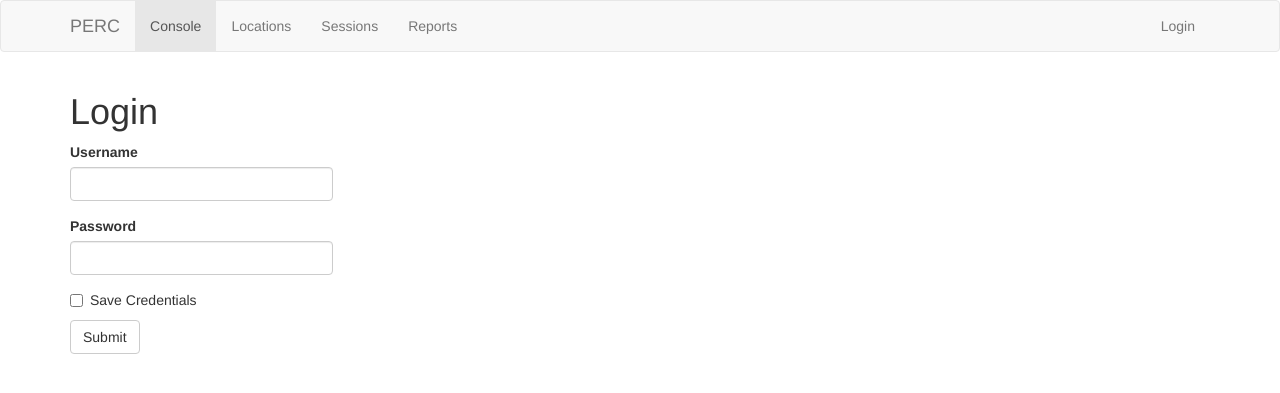
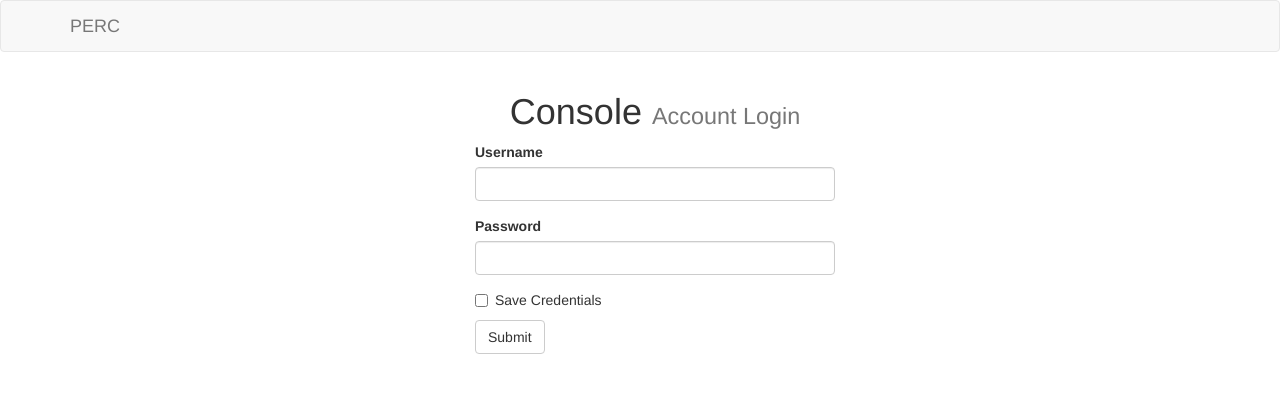
Before and after one commit to jaylaw/PERC, a Flask app: page /login in a window 1280 px wide. Shown: the top 393 px of the page. Run offline with Flask 2, Linux system fonts and the light colour scheme; some libraries are stand-ins or nearby versions.

Commit message:
modified:   app/templates/login.html   - update style modified:   app/templates/index.html   - remove uneccessary login link from "page_content" block

```diff
--- a/app/templates/index.html
+++ b/app/templates/index.html
@@ -13,7 +13,6 @@
 	<p>Logged in since {{ moment(current_time).fromNow(refresh=True) }}.</p>
 {% else %}
 	<p> You are not currently logged in.</p>
-	<a href="{{ url_for('main.login') }}">Please login to continue.</a>
 	<p>Local date and time: {{ moment(current_time).format('LLL') }}.</p>
 {% endif %}
 
--- a/app/templates/login.html
+++ b/app/templates/login.html
@@ -3,11 +3,43 @@
 
 {% block title %}PERC | Login{% endblock %}
 
+{% block navbar %}
+	<nav class="navbar navbar-default">
+      <div class="container">
+        <div class="navbar-header">
+          <button type="button" class="navbar-toggle collapsed" data-toggle="collapse" data-target="#navbar" aria-expanded="false" aria-controls="navbar">
+            <span class="sr-only">Toggle navigation</span>
+            <span class="icon-bar"></span>
+            <span class="icon-bar"></span>
+            <span class="icon-bar"></span>
+          </button>
+          <a class="navbar-brand" href="#">PERC</a>
+        </div>
+        <div id="navbar" class="collapse navbar-collapse">
+
+        </div><!--/.nav-collapse -->
+      </div>
+    </nav>
+{% endblock %}
+
 {% block page_content %}
-    <h1>Login</h1>
-    <div class="row">
-        <div class="col-md-3">
-            {{ wtf.quick_form(form) }}
+	<header id="header">
+      <div class="container">
+        <div class="row">
+          <div class="col-md-12">
+            <h1 class="text-center"> Console <small>Account Login</small></h1>
+          </div>
         </div>
-    </div>
+      </div>
+    </header>
+
+    <section id="main">
+      <div class="container">
+        <div class="row">
+          <div class="col-md-4 col-md-offset-4">
+	            {{ wtf.quick_form(form) }}
+          </div>
+        </div>
+      </div>
+    </section>
 {% endblock %}
```
